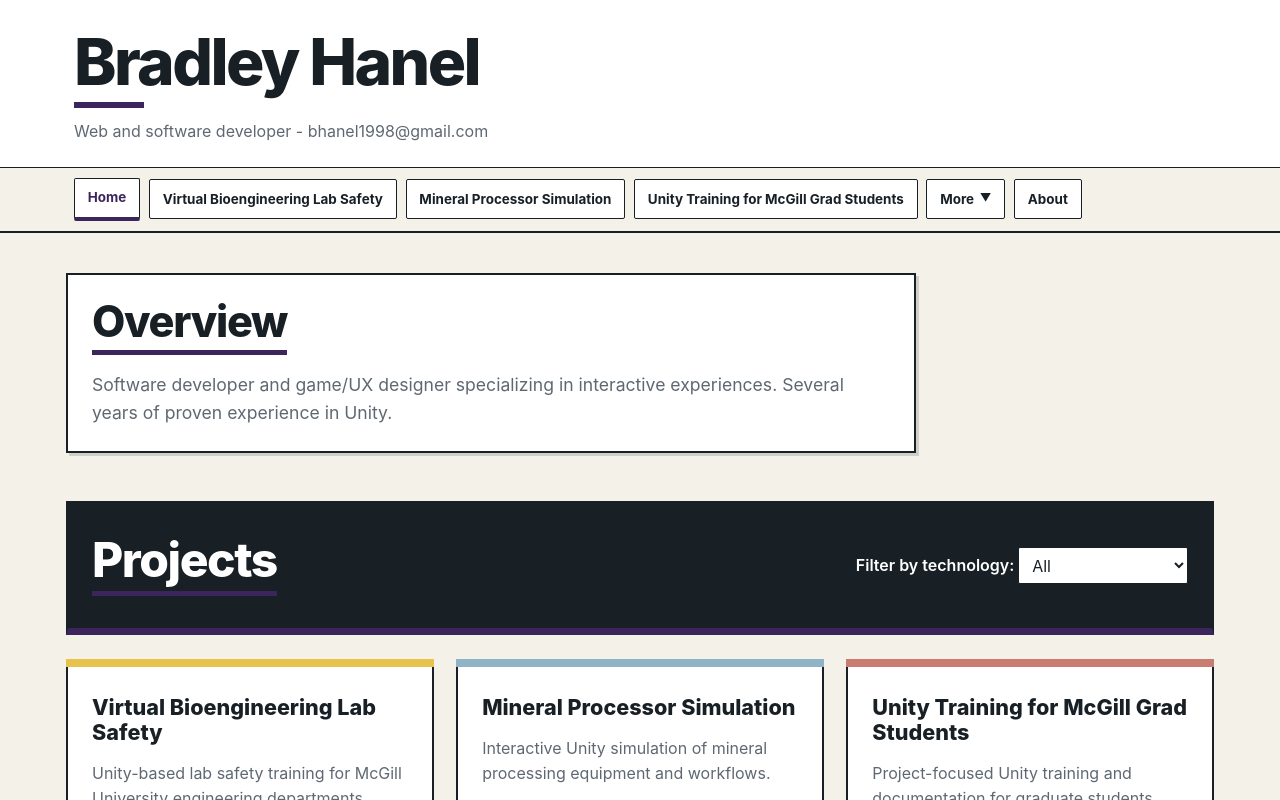
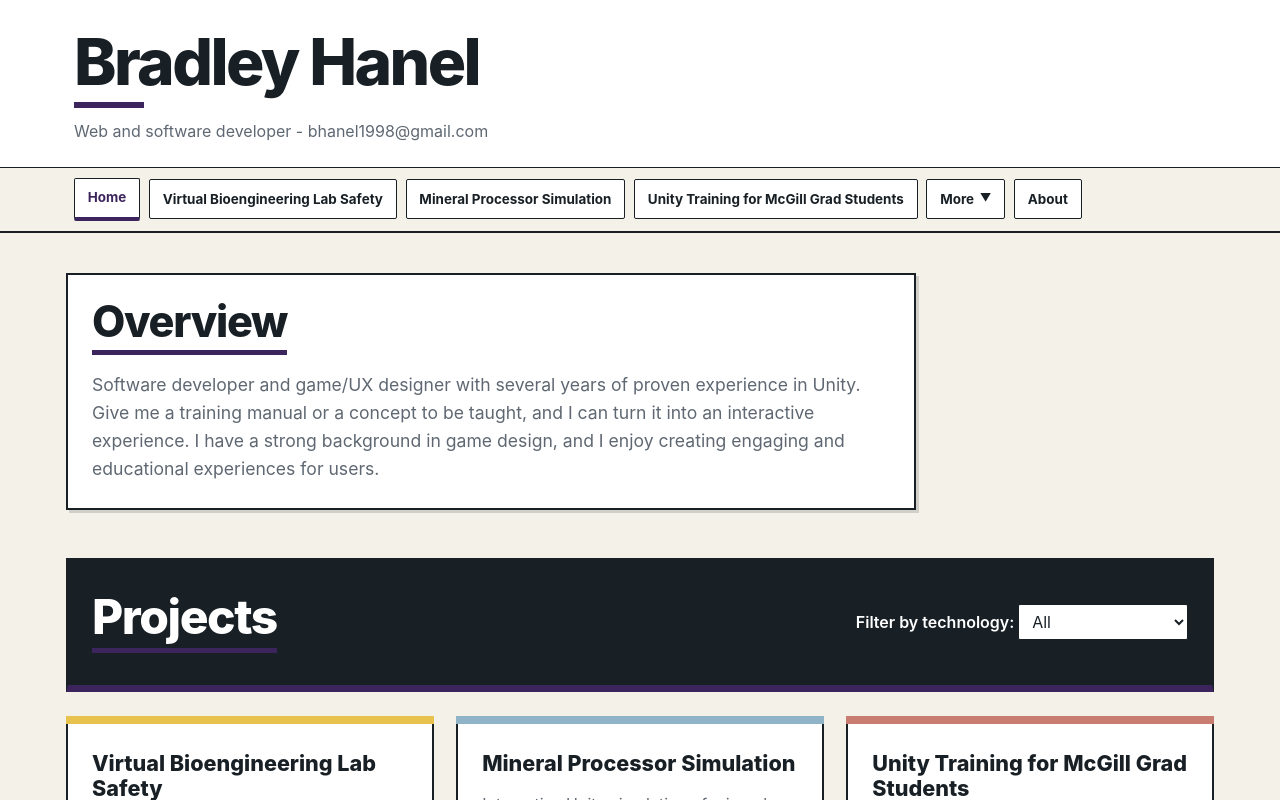
Before and after one commit to bhanel1998/portfolio, a Vue app: page / in a window 1280 px wide. Shown: the top 800 px of the page. Built offline with nearby package versions, Linux system fonts and the light colour scheme.

Commit message:
updated tagline

```diff
--- a/src/pages/HomePage.vue
+++ b/src/pages/HomePage.vue
@@ -3,7 +3,9 @@
         <section class="intro-section">
             <h2>Overview</h2>
             <p>
-                Software developer and game/UX designer specializing in interactive experiences. Several years of proven experience in Unity.
+                Software developer and game/UX designer with several years of proven experience in Unity.
+
+                Give me a training manual or a concept to be taught, and I can turn it into an interactive experience. I have a strong background in game design, and I enjoy creating engaging and educational experiences for users.
             </p>
         </section>
 
```
